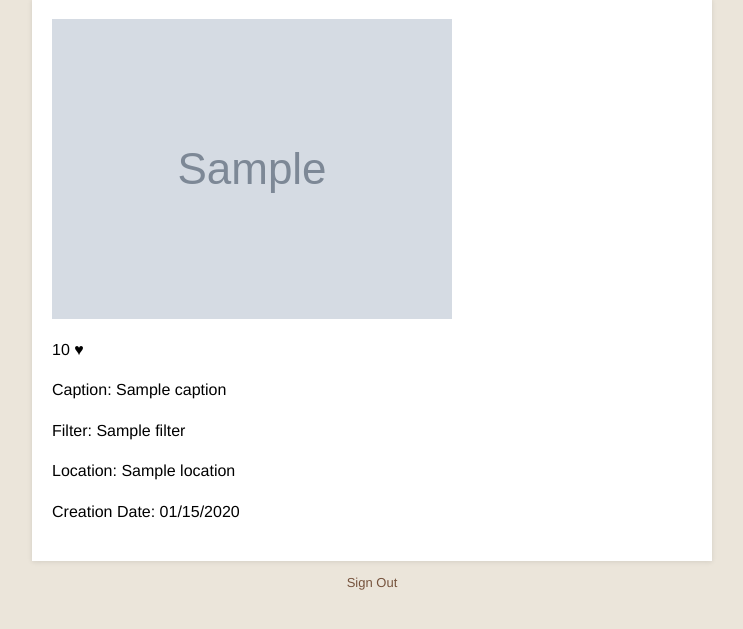
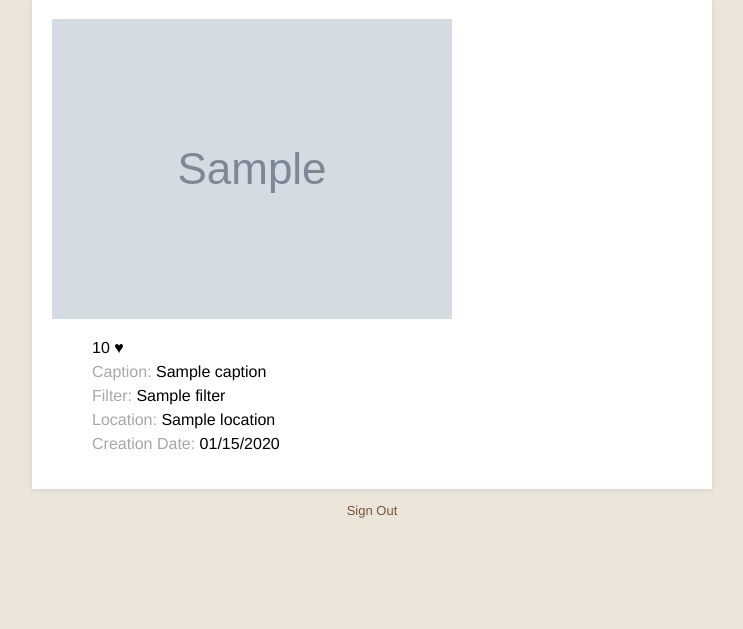
Before and after one commit to DandiW/InstaColor, a Flask app: template templates/photo.html in a window 1280 px wide. Shown: the part 61-690 px from the top of the page, without its empty margins (268-1011 px from the left). Run offline with Flask 2, Linux system fonts and the light colour scheme; the template is opened without the code that fills it: most values are stand-ins (such as "Sample title", 1, 10 or a date in 2020); grey boxes marked "Sample" are stand-in pictures.

Commit message:
Improved photo details UI

```diff
--- a/instagram.py
+++ b/instagram.py
@@ -29,8 +29,8 @@ class InstagramClient:
         standard_res_url = data["images"]["standard_resolution"]["url"]
         filter_name = data["filter"]
         identifier = data["id"]
-        caption = data["caption"]["text"] if data["caption"] is not None else "No caption"
-        location = data["location"]["name"] if data["location"] is not None else "No location"
+        caption = data["caption"]["text"] if data["caption"] is not None else None
+        location = data["location"]["name"] if data["location"] is not None else None
         ts = int(data["created_time"])
         local_tz = timezone("America/Chicago")
         creation_date = local_tz.localize(datetime.datetime.fromtimestamp(ts))
--- a/static/style.css
+++ b/static/style.css
@@ -49,3 +49,12 @@ div#footer p a {
 div#footer p a:hover {
 	text-decoration: underline;
 }
+ul#photoInfo {
+	list-style-type: none;
+}
+ul#photoInfo li {
+	margin-bottom: 6px;
+}
+span.label {
+	color: #a7a7a7;
+}
--- a/templates/photo.html
+++ b/templates/photo.html
@@ -7,13 +7,24 @@
 <body>
 	<div id="container">
 		<img src="{{ photo.standard_resolution_url }}" />
-		{% if photo.likes > 0 %}
-		<p>{{ photo.likes }} &hearts;</p>
-		{% endif %}
-		<p>Caption: {{ photo.caption }}</p>
-		<p>Filter: {{ photo.filter }}</p>
-		<p>Location: {{ photo.location }}</p>
-		<p>Creation Date: {{ photo.creation_date.strftime('%m/%d/%Y') }}</p>
+
+		<ul id="photoInfo">
+			{% if photo.likes > 0 %}
+			<li>{{ photo.likes }} &hearts;</li>
+			{% endif %}
+
+			{% if photo.caption is not none %}
+			<li><span class="label">Caption:</span> {{ photo.caption }}</li>
+			{% endif %}
+
+			<li><span class="label">Filter:</span> {{ photo.filter }}</li>
+
+			{% if photo.location is not none %}
+			<li><span class="label">Location:</span> {{ photo.location }}</li>
+			{% endif %}
+
+			<li><span class="label">Creation Date:</span> {{ photo.creation_date.strftime('%m/%d/%Y') }}</li>
+		</div>
 	</div>
 
 	<div id="footer">
```
